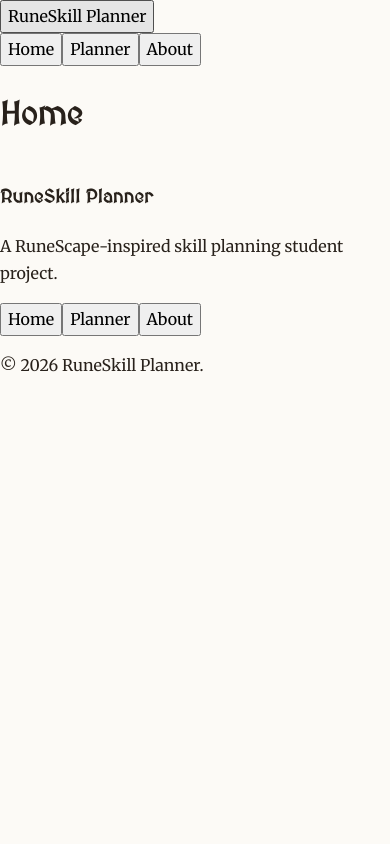
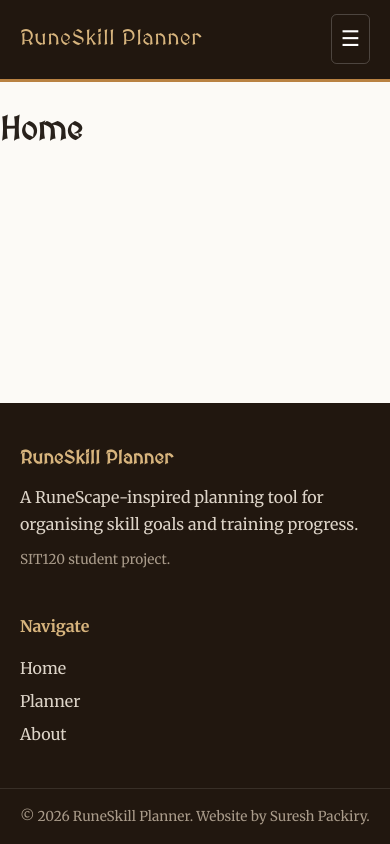
Before and after one commit to Reshpack/runeskill-planner-vue, a Vue app: page / in a window 390 px wide. Built offline with nearby package versions, Linux system fonts and the light colour scheme.

Commit message:
Add styles, reactive state and hamburger menu

```diff
--- a/src/components/AppFooter.vue
+++ b/src/components/AppFooter.vue
@@ -7,19 +7,153 @@
 </script>
 
 <template>
-  <footer>
-    <h3>RuneSkill Planner</h3>
+  <footer class="site-footer">
 
-    <p>
-      A RuneScape-inspired skill planning student project.
-    </p>
+    <div class="footer-inner">
 
-    <nav aria-label="Footer navigation">
-      <button @click="changeView('home')">Home</button>
-      <button @click="changeView('planner')">Planner</button>
-      <button @click="changeView('about')">About</button>
-    </nav>
+      <div class="footer-about">
+        <h3>RuneSkill Planner</h3>
 
-    <p>&copy; 2026 RuneSkill Planner.</p>
+        <p>
+          A RuneScape-inspired planning tool for organising
+          skill goals and training progress.
+        </p>
+
+        <p class="project-note">
+          SIT120 student project.
+        </p>
+      </div>
+
+      <nav
+        class="footer-nav"
+        aria-label="Footer navigation"
+      >
+        <h4>Navigate</h4>
+
+        <a
+          href="#home"
+          @click.prevent="changeView('home')"
+        >
+          Home
+        </a>
+
+        <a
+          href="#planner"
+          @click.prevent="changeView('planner')"
+        >
+          Planner
+        </a>
+
+        <a
+          href="#about"
+          @click.prevent="changeView('about')"
+        >
+          About
+        </a>
+      </nav>
+
+    </div>
+
+    <div class="footer-bottom">
+      <p>
+        &copy; 2026 RuneSkill Planner. Website by Suresh Packiry.
+      </p>
+    </div>
+
   </footer>
 </template>
+
+<style scoped>
+.site-footer {
+  margin-top: auto;
+
+  background-color: var(--brown-900);
+  color: white;
+}
+
+.footer-inner {
+  max-width: var(--max-width);
+  margin: 0 auto;
+  padding: 2.5rem 1.25rem;
+
+  display: grid;
+  grid-template-columns: 1fr;
+
+  gap: 2rem;
+}
+
+/* About */
+
+.footer-about {
+  max-width: 32rem;
+}
+
+.footer-about h3,
+.footer-nav h4 {
+  margin-top: 0;
+  margin-bottom: 0.6rem;
+
+  color: var(--gold-300);
+}
+
+.footer-about p {
+  margin: 0 0 0.6rem;
+
+  color: #ddd4c8;
+}
+
+.project-note {
+  font-size: 0.85rem;
+  color: #a99b8a !important;
+}
+
+/* Navigation */
+
+.footer-nav {
+  display: flex;
+  flex-direction: column;
+  align-items: flex-start;
+
+  gap: 0.35rem;
+}
+
+.footer-nav a {
+  color: #ddd4c8;
+  text-decoration: none;
+}
+
+.footer-nav a:hover {
+  color: var(--gold-300);
+  text-decoration: underline;
+}
+
+/* Copyright */
+
+.footer-bottom {
+  border-top: 1px solid rgba(255, 255, 255, 0.1);
+
+  padding: 1rem 1.25rem;
+
+  text-align: center;
+  font-size: 0.85rem;
+
+  color: #a99b8a;
+}
+
+.footer-bottom p {
+  margin: 0;
+}
+
+/* Tablet and desktop */
+
+@media (min-width: 768px) {
+  .footer-inner {
+    grid-template-columns: 1fr auto;
+    align-items: start;
+  }
+
+  .footer-nav {
+    min-width: 9rem;
+  }
+}
+</style>
--- a/src/components/AppHeader.vue
+++ b/src/components/AppHeader.vue
@@ -1,4 +1,6 @@
 <script setup>
+import { ref } from 'vue'
+
 defineProps({
   activeView: {
     type: String,
@@ -8,43 +10,178 @@
 
 const emit = defineEmits(['change-view'])
 
+const menuOpen = ref(false)
+
+function toggleMenu() {
+  menuOpen.value = !menuOpen.value
+}
+
 function changeView(view) {
   emit('change-view', view)
+
+  // Close the mobile menu after choosing a page
+  menuOpen.value = false
 }
 </script>
 
 <template>
-    <header class="site-header">
+  <header class="site-header">
+    <div class="header-inner">
 
-      <button
+      <!-- Website brand -->
+      <a
+        href="#home"
         class="brand"
-        @click="changeView('home')"
+        @click.prevent="changeView('home')"
       >
         RuneSkill Planner
+      </a>
+
+      <!-- Mobile hamburger button -->
+      <button
+        class="menu-toggle"
+        @click="toggleMenu"
+        :aria-expanded="menuOpen"
+        aria-label="Toggle navigation"
+      >
+        {{ menuOpen ? '✕' : '☰' }}
       </button>
 
-      <nav aria-label="Main navigation">
-        <button
-          @click="changeView('home')"
+      <!-- Main navigation -->
+      <nav
+        class="nav-links"
+        :class="{ open: menuOpen }"
+        aria-label="Main navigation"
+      >
+        <a
+          href="#home"
+          @click.prevent="changeView('home')"
           :class="{ active: activeView === 'home' }"
         >
           Home
-        </button>
+        </a>
 
-        <button
-          @click="changeView('planner')"
+        <a
+          href="#planner"
+          @click.prevent="changeView('planner')"
           :class="{ active: activeView === 'planner' }"
         >
           Planner
-        </button>
+        </a>
 
-        <button
-          @click="changeView('about')"
+        <a
+          href="#about"
+          @click.prevent="changeView('about')"
           :class="{ active: activeView === 'about' }"
         >
           About
-        </button>
+        </a>
       </nav>
 
-    </header>
-  </template>
+    </div>
+  </header>
+</template>
+
+<style scoped>
+.site-header {
+  background-color: var(--brown-900);
+  border-bottom: 3px solid var(--gold-500);
+}
+
+.header-inner {
+  max-width: var(--max-width);
+  margin: 0 auto;
+  padding: 0.9rem 1.25rem;
+
+  display: flex;
+  align-items: center;
+  justify-content: space-between;
+  flex-wrap: wrap;
+}
+
+/* Brand */
+
+.brand {
+  color: var(--gold-300);
+  text-decoration: none;
+
+  font-family: "MedievalSharp", cursive;
+  font-size: 1.35rem;
+
+  letter-spacing: 0.02rem;
+}
+
+/* Hamburger */
+
+.menu-toggle {
+  border: 1px solid rgba(255, 255, 255, 0.2);
+  border-radius: 0.35rem;
+
+  background-color: transparent;
+  color: white;
+
+  padding: 0.35rem 0.55rem;
+
+  font-size: 1.35rem;
+  cursor: pointer;
+}
+
+/* Mobile navigation */
+
+.nav-links {
+  display: none;
+
+  width: 100%;
+  margin-top: 0.8rem;
+
+  flex-direction: column;
+  gap: 0.2rem;
+}
+
+.nav-links.open {
+  display: flex;
+}
+
+.nav-links a {
+  padding: 0.65rem 0.8rem;
+
+  border-radius: 0.3rem;
+
+  color: white;
+  text-decoration: none;
+
+  font-size: 0.95rem;
+}
+
+.nav-links a:hover {
+  background-color: rgba(255, 255, 255, 0.08);
+}
+
+.nav-links a.active {
+  background-color: var(--gold-300);
+  color: var(--brown-900);
+}
+
+/* Tablet and desktop */
+
+@media (min-width: 768px) {
+  .menu-toggle {
+    display: none;
+  }
+
+  .nav-links {
+    display: flex;
+
+    width: auto;
+    margin-top: 0;
+
+    flex-direction: row;
+    align-items: center;
+    gap: 0.25rem;
+  }
+
+  .nav-links a {
+    padding: 0.45rem 0.75rem;
+  }
+}
+</style>
```
